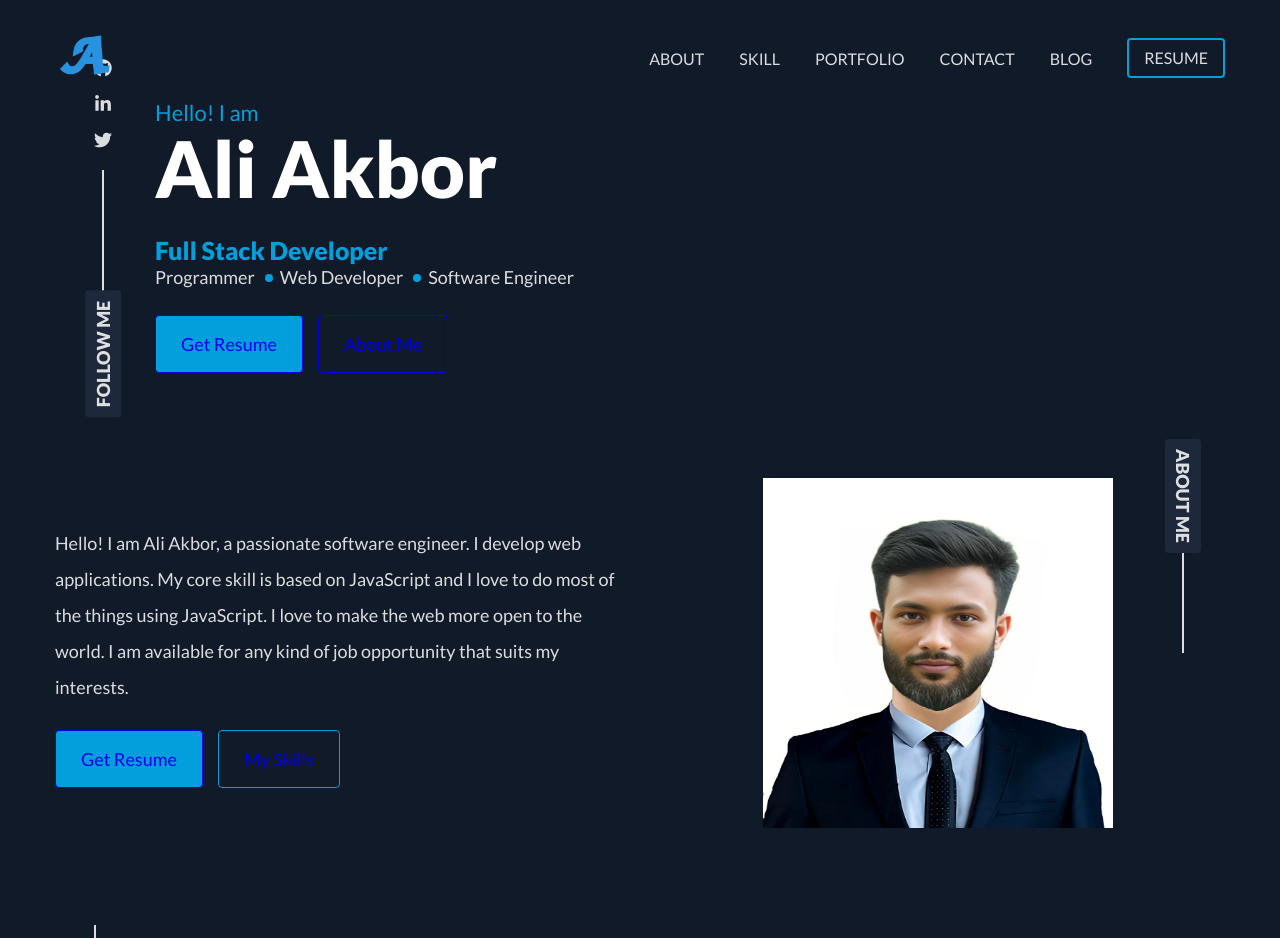
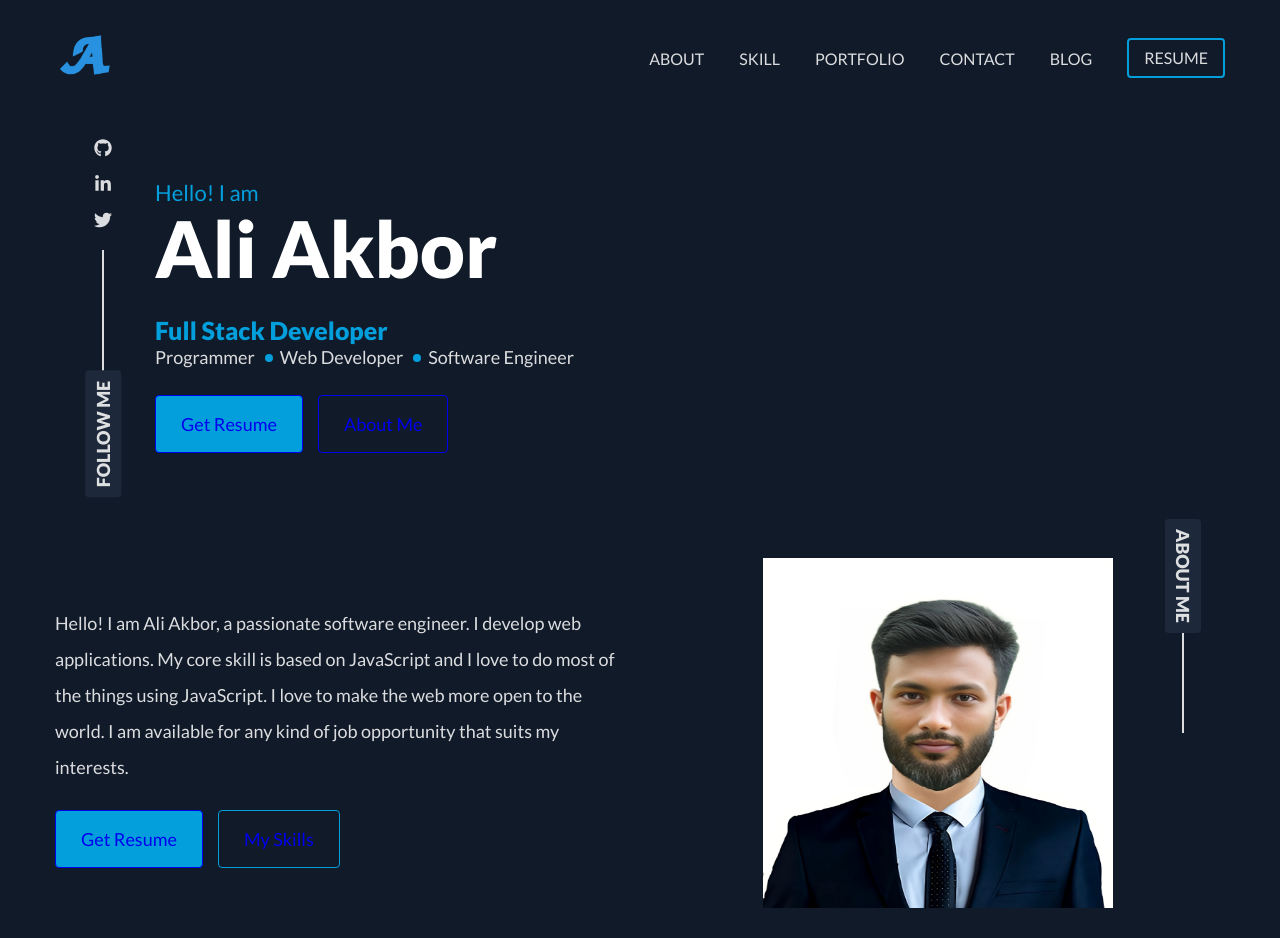
Before and after one commit to aliakborswe/aliakbor.me, a Next.js app: page / in a window 1280 px wide. Shown: the top 938 px of the page. Built offline with nearby package versions, Linux system fonts and the light colour scheme.

Commit message:
footer update

```diff
--- a/src/components/about/About.jsx
+++ b/src/components/about/About.jsx
@@ -9,8 +9,8 @@ import Button from "../common/button/Button";
 
 const About = () => {
   return (
-    <Container>
-      <div id='about' className='about-area'>
+    <div id='about' className='about-area'>
+      <Container>
         <Title side='right' title='About Me' height='160px' />
         <div className='about'>
           <div className='about-details'>
@@ -43,8 +43,8 @@ const About = () => {
             </div>
           </div>
         </div>
-      </div>
-    </Container>
+      </Container>
+    </div>
   );
 };
 
--- a/src/components/banner/Banner.jsx
+++ b/src/components/banner/Banner.jsx
@@ -9,7 +9,7 @@ const Banner = () => {
   return (
     <Container>
       <div className='banner-area'>
-        <Title title='Follow Me' social height='320px' side='left' />
+      <Title title='Follow Me' social height='320px' side='left' />
         <div className='banner'>
           <div className='banner-text text-white'>
             <p>Hello! I am</p>
--- a/src/components/banner/banner.css
+++ b/src/components/banner/banner.css
@@ -1,5 +1,6 @@
 .banner-area {
     /* min-height: 100vh; */
+    padding-top: 80px;
     display: flex;
     align-items: center;
 }
--- a/src/components/common/footer/Footer.jsx
+++ b/src/components/common/footer/Footer.jsx
@@ -13,8 +13,7 @@ const Footer = () => {
 
   return (
     <footer className='footer-area'>
-      <h1 className="text-7xl font-extrabold">heelllooo footer</h1>
-      <Container padding='50px 25px'>
+      <Container >
         <div className='footer'>
           <div className='language'>
             <ul>
```
